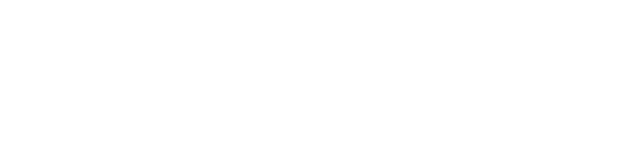
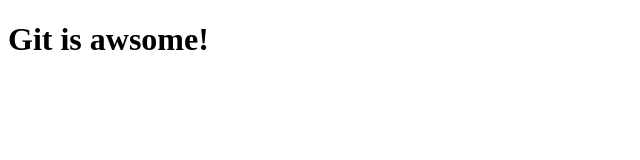
Before and after one commit to julianasabioni/gitPrj, a plain HTML site: page index.html in a window 1280 px wide. Shown: the whole page, without its empty margins (0-640 px from the left). Drawn offline with Linux system fonts and the light colour scheme.

Commit message:
Added heading

```diff
--- a/index.html
+++ b/index.html
@@ -7,6 +7,6 @@
     <title>Document</title>
 </head>
 <body>
-
+    <h1>Git is awsome!</h1>
 </body>
 </html>
--- a/style.css
+++ b/style.css
@@ -1,3 +1,7 @@
 body {
     background-color: bisque;
 }
+
+h1{
+    font-size: 40 px;
+}
```
